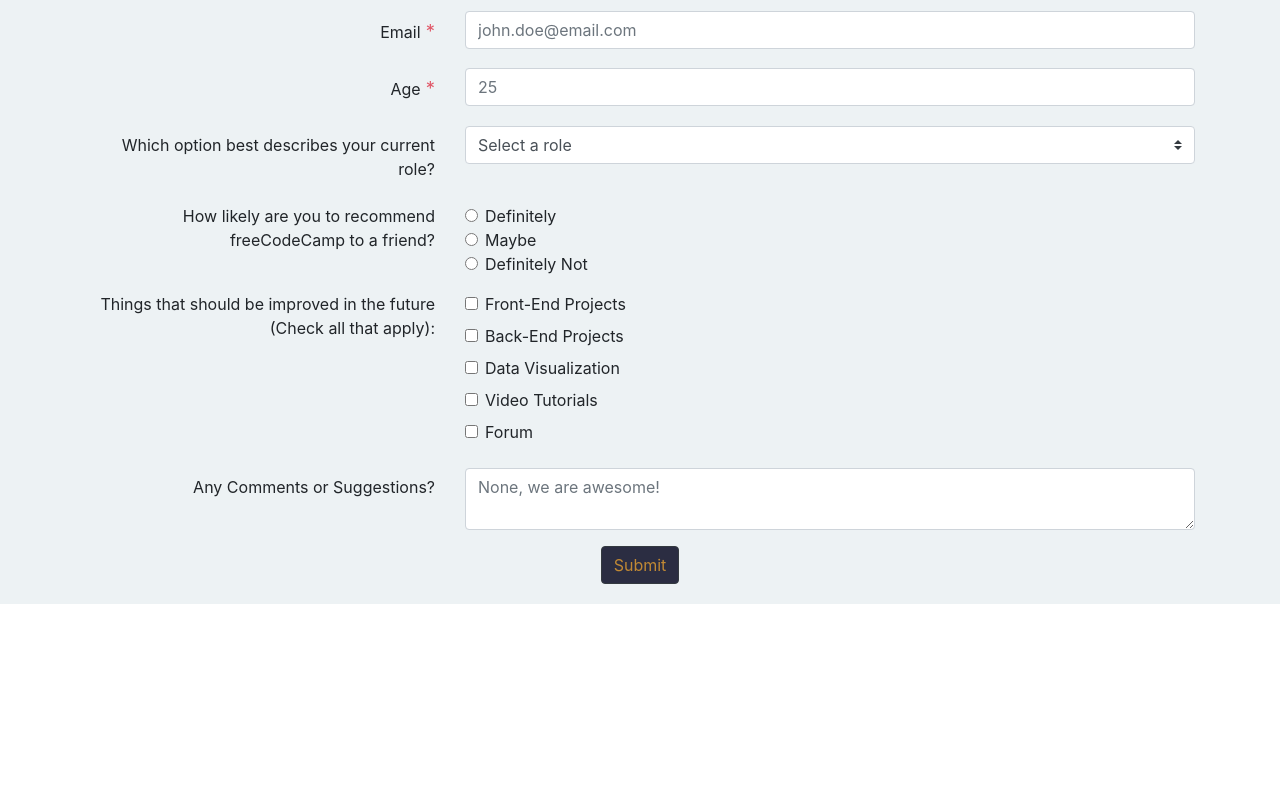
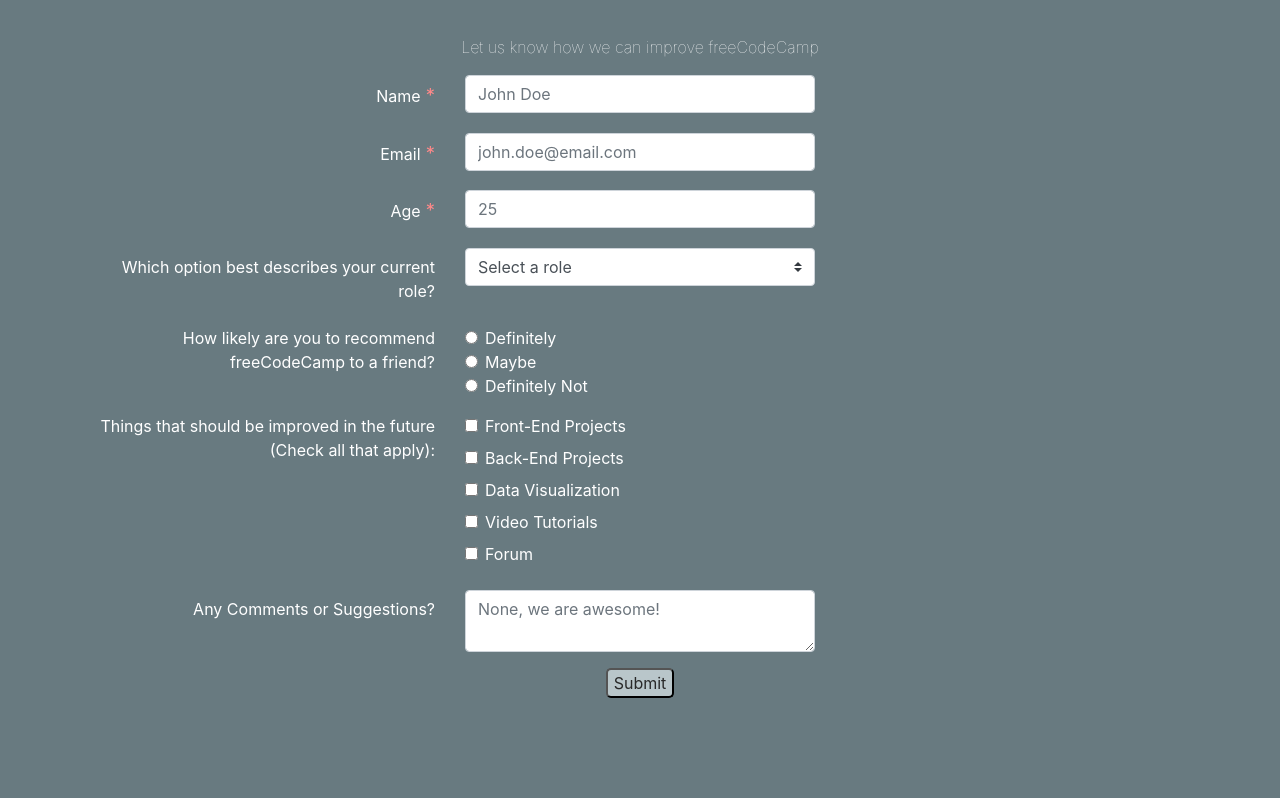
Before and after one commit to NocteArmy/Survey-Form, a plain HTML site: page index.html in a window 1280 px wide. Shown: the part 163-961 px from the top of the page. Before the commit the page ends 800 px from the top, so only its background shows below. Drawn offline with nearby package versions, Linux system fonts and the light colour scheme.

Commit message:
Visual Updates

```diff
--- a/index.html
+++ b/index.html
@@ -23,24 +23,26 @@
           <p id="description" class="title">Let us know how we can improve freeCodeCamp</p>
           <div class="form-group row">
             <label id="name-label" for="name" class="col-sm-4 col-form-label">Name<span> *</span></label>
-            <div class="col-sm-8"><input type="text" class="form-control" id="name" placeholder="John Doe" required></div>
+            <div class="col-sm-4"><input type="text" class="form-control" id="name" placeholder="John Doe" required></div>
           </div>
           <div class="form-group row">
             <label id="email-label" for="email" class="col-sm-4 col-form-label">Email<span> *</span></label>
-            <div class="col-sm-8"><input type="email" class="form-control" id="email" placeholder="john.doe@email.com" required></div>
+            <div class="col-sm-4"><input type="email" class="form-control" id="email" placeholder="john.doe@email.com" required></div>
           </div>
           <div class="form-group row">
             <label id="number-label" for="number" class="col-sm-4 col-form-label">Age<span> *</span></label>
-            <div class="col-sm-8"><input type="number" min="1" max="100" class="form-control" id="number" placeholder="25" required></div>
+            <div class="col-sm-4"><input type="number" min="1" max="100" class="form-control" id="number" placeholder="25" required></div>
           </div>
           <div class="form-group row">
             <label id="role-label" for="role" class="col-sm-4 col-form-label">Which option best describes your current role?</label>
-            <div class="col-sm-8">
+            <div class="col-sm-4">
               <select id="dropdown" class="custom-select">
                 <option selected>Select a role</option>
                 <option value="student">Student</option>
                 <option value="full-time">Full-time</option>
                 <option value="part-time">Part-time</option>
+                <option value="contract">Contract</option>
+                <option value="freelance">Freelandce</option>
                 <option value="N-A">Prefer not to say</option>
                 <option value="other">Other</option>
               </select>
@@ -49,7 +51,7 @@
           <fieldset class="form-group">
             <div class="row">
               <legend class="col-form-label col-sm-4 pt-0">How likely are you to recommend freeCodeCamp to a friend?</legend>
-              <div class="col-sm-8">
+              <div class="col-sm-4">
                 <div class="form-check">
                   <input class="form-check-input" type="radio" name="recommend" id="yes" value="yes">
                   <label class="form-check-label" for="yes">Definitely</label>
@@ -67,7 +69,7 @@
           </fieldset>
           <div class="form-group row">
             <div id="improve-label" class="col-sm-4">Things that should be improved in the future (Check all that apply):</div>
-            <div class="col-sm-8">
+            <div class="col-sm-4">
               <div class="form-check">
                 <input class="form-check-input" type="checkbox" value="front-end" id="front-end">
                 <label class="form-check=label" for="front-end">Front-End Projects</label>
@@ -92,9 +94,9 @@
           </div>
           <div class="form-group row">
             <label id="comment-label" for="comment" class="col-sm-4 col-form-label">Any Comments or Suggestions?</label>
-            <div class="col-sm-8"><textarea type="text" class="form-control" id="comment" placeholder="None, we are awesome!"></textarea></div>
+            <div class="col-sm-4"><textarea type="text" class="form-control" id="comment" placeholder="None, we are awesome!"></textarea></div>
           </div>
-          <div class="row justify-content-center"><button id="submit" type="submit" class="btn btn-dark">Submit</button></div>
+          <div class="row justify-content-center"><button id="submit" type="submit" class="submit-btn">Submit</button></div>
         </form>
       </div>
     </div>
--- a/styles.css
+++ b/styles.css
@@ -4,55 +4,41 @@
 
 /* Global Styles
 ----------------------------*/
-body {
-  margin: 0;
-  padding: 0;
-  font-size: 16px;
-}
 .jumbotron-fluid {
-  background: #EDF2F4;
-  padding: 20px 0;
+  background: rgb(104, 122, 128);
+  color: white;
+  padding: 100px 0;
 }
 h1, h2, h3, h4, h5, h6 {
   font-family: 'Roboto', sans-serif;
   font-weight: 300;
 }
-h2 {
-  margin-top: 0;
-}
 #title {
   font-weight: 700;
   text-align: center;
+  margin-bottom: 50px;
 }
 .title {
   text-align: center;
-}
-h3 {
-  margin: 0;
 }
 p {
   font-family: inherit;
   font-weight: 100;
 }
-li {
-  font-family: inherit;
-  font-weight: 100;
+.submit-btn {
+  color: rgb(40, 40, 40);
+  background: rgb(185, 198, 202);
+  border-radius: 5px;
+  outline: none;
 }
-a {
-  color: #c18934;
-}
-a:hover {
-  text-decoration: none;
-}
-.btn-dark {
-  color: #c18934;
-  background: #2B2D42;
+.submit-btn:focus {
+  outline: none
 }
 label, legend, #improve-label {
   text-align: right;
 }
 span {
-  color: #e05868;
+  color: rgb(255, 137, 137);
   font-weight: 400;
   font-size: 1.15em;
 }
```
